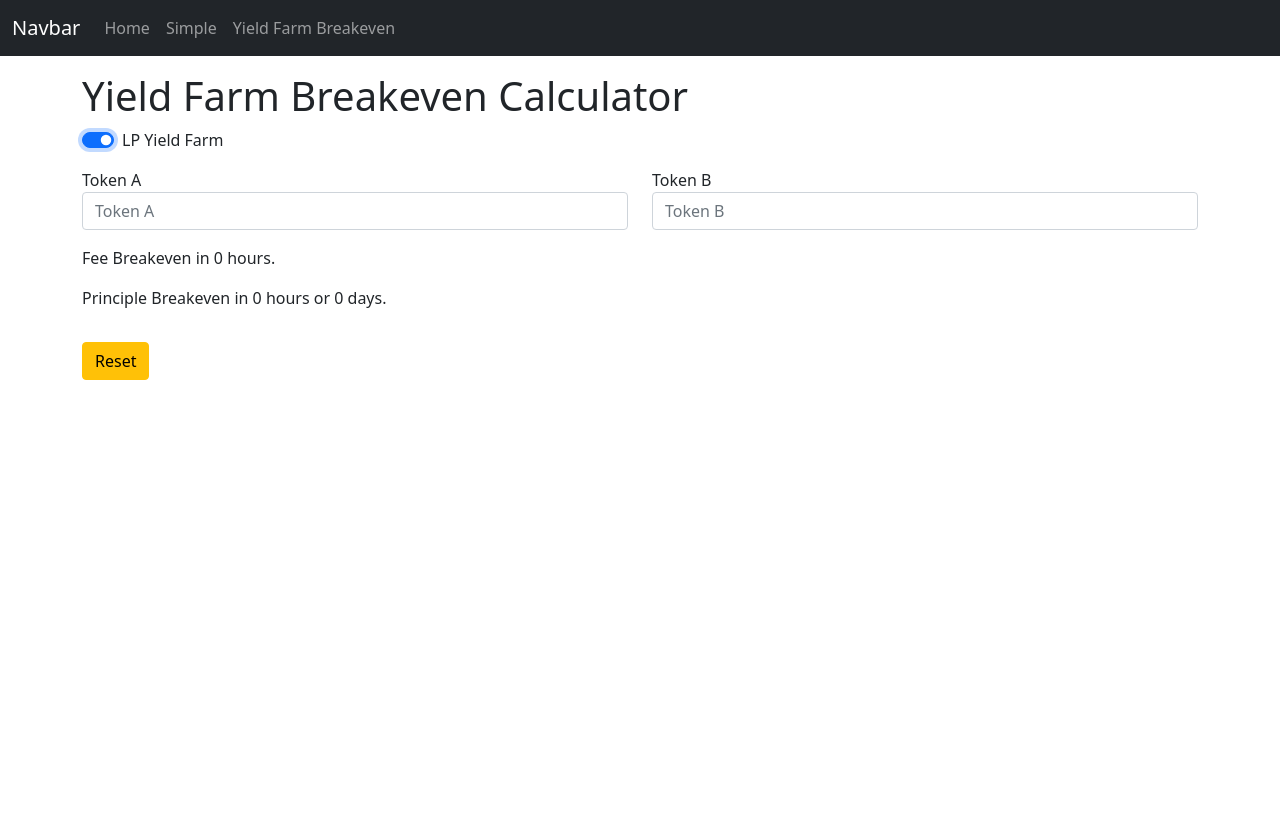
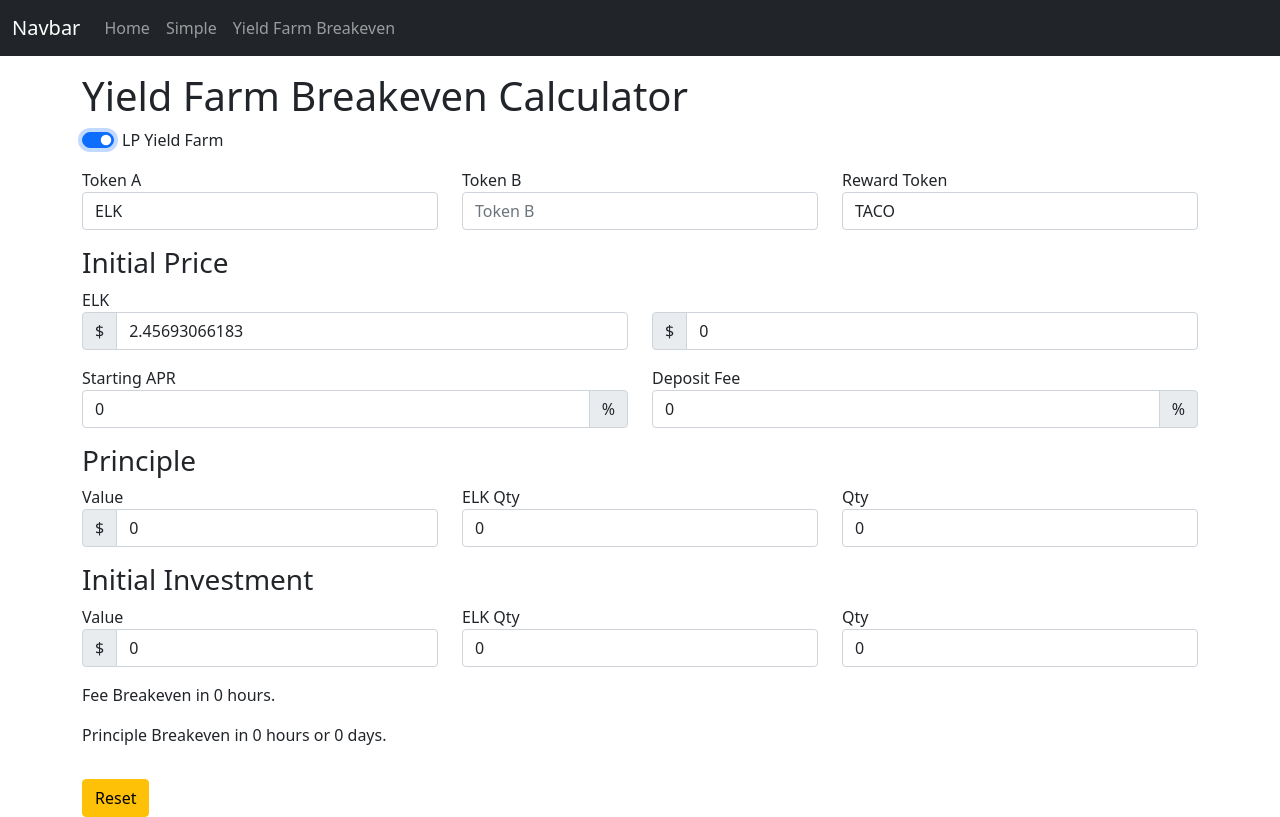
Before and after one commit to preginald/cryptomite-frontend, a Vue app: page /calculators/yield-farming-breakeven in a window 1280 px wide. Both pictures are taken after a click on the checkbox 98 px from the left and 140 px from the top of the page. Built offline with nearby package versions, Linux system fonts and the light colour scheme.

Commit message:
Add new fields

```diff
--- a/src/components/calculators/YieldFarmBreakeven.vue
+++ b/src/components/calculators/YieldFarmBreakeven.vue
@@ -34,6 +34,7 @@
                 class="form-control"
                 v-model="tokenR"
                 id="tokenR"
+                @change="rewardTokenOnChange()"
         />
       </div>
     </div>
@@ -44,12 +45,26 @@
         <div class="input-group">
           <span class="input-group-text">$</span>
           <input
-                  type="text"
-                  placeholder="Token A Price"
+                  type="number"
+                  :placeholder="tokenA + ' Price'"
                   class="form-control"
                   v-model="tokenAPrice"
                   id="tokenAPrice"
                   @change="priceOnChange()"
+          />
+        </div>
+      </div>
+      <div class="col" v-if="showRewardTokenPrice">
+        <label for="tokenAPrice">{{ tokenR }}</label>
+        <div class="input-group">
+          <span class="input-group-text">$</span>
+          <input
+                  type="number"
+                  :placeholder="tokenR + ' Price'"
+                  number
+                  class="form-control"
+                  v-model="tokenRPrice"
+                  id="tokenRPrice"
           />
         </div>
       </div>
@@ -58,8 +73,8 @@
         <div class="input-group">
           <span class="input-group-text">$</span>
           <input
-                  type="text"
-                  placeholder="Token B Price"
+                  type="number"
+                  placeholder="{{ tokenB }} Price"
                   class="form-control"
                   v-model="tokenBPrice"
                   id="tokenBPrice"
@@ -128,7 +143,7 @@
         <label for="tokenAQty">{{ tokenA }} Qty</label>
         <input
                 type="text"
-                placeholder="Token A Qty"
+                placeholder="{{ tokenA }} Qty"
                 class="form-control"
                 v-model="tokenAQty"
                 id="tokenAQty"
@@ -138,7 +153,7 @@
         <label for="tokenBQty">{{ tokenB }} Qty</label>
         <input
                 type="text"
-                placeholder="Token B Qty"
+                placeholder="{{ tokenB }} Qty"
                 class="form-control"
                 v-model="tokenBQty"
                 id="tokenBQty"
@@ -170,6 +185,42 @@
                 readonly="true"
                 v-model="depositFeeQty"
                 id="depositFeeQty"
+        />
+      </div>
+    </div>
+    <div class="row mt-3" v-if="tokenA">
+      <h3>Initial Investment</h3>
+      <div class="col">
+        <label for="principle">Value</label>
+        <div class="input-group">
+          <span class="input-group-text">$</span>
+          <input
+                  type="text"
+                  placeholder="Principle"
+                  class="form-control"
+                  v-model="principleAfterFee"
+                  id="principleAfterFee"
+          />
+        </div>
+      </div>
+      <div class="col">
+        <label for="tokenAQtyAfterFee">{{ tokenA }} Qty</label>
+        <input
+                type="text"
+                :placeholder="tokenA + ' Qty'"
+                class="form-control"
+                v-model="tokenAQtyAfterFee"
+                id="tokenAQtyAfterFee"
+        />
+      </div>
+      <div class="col" v-if="yieldFarm">
+        <label for="tokenBQtyAfterFee">{{ tokenB }} Qty</label>
+        <input
+                type="text"
+                :placeholder="tokenB + ' Qty'"
+                class="form-control"
+                v-model="tokenBQtyAfterFee"
+                id="tokenBQtyAfterFee"
         />
       </div>
     </div>
@@ -271,19 +322,24 @@ export default defineComponent({
   data() {
     return {
       show: false,
+      showRewardTokenPrice: false,
       yieldFarm: false,
       farmType: "Single Stake Farm",
       apr: 0,
       decay: 0,
       depositFee: 0,
-      tokenA: "",
+      tokenA: "ELK",
       tokenB: "",
-      tokenR: "",
-      tokenAPrice: 0,
+      tokenR: "TACO",
+      tokenAPrice: 2.45693066183,
       tokenBPrice: 0,
+      tokenRPrice: 5.335,
       tokenAQty: 0,
       tokenBQty: 0,
       principle: 0,
+      principleAfterFee: 0,
+      tokenAQtyAfterFee: 0,
+      tokenBQtyAfterFee: 0,
       depositFeeValue: 0,
       depositFeeQty: 0,
       totalYield: 0,
@@ -320,6 +376,9 @@ export default defineComponent({
       this.apr = 0
       this.decay = 0
     },
+    rewardTokenOnChange(){
+      this.showRewardTokenPrice = this.tokenA == this.tokenR ? false : true
+    },
     feeOnChange(){
       this.calculateFees()
     },
@@ -347,6 +406,7 @@ export default defineComponent({
       let data = {
         depositFee: this.depositFee,
         tokenAPrice: this.tokenAPrice,
+        tokenAQty: this.tokenAQty,
         principle: this.principle,
         service: 'calculateDepositFee',
       }
@@ -357,6 +417,8 @@ export default defineComponent({
         this.depositFeeQty = response.data.depositFeeQty
         this.tokenAPrice = response.data.tokenAPrice
         this.principle = response.data.principle
+        this.principleAfterFee = response.data.principleAfterFee
+        this.tokenAQtyAfterFee = response.data.tokenAQtyAfterFee
         this.status = response.data.status
       })
       }
```
